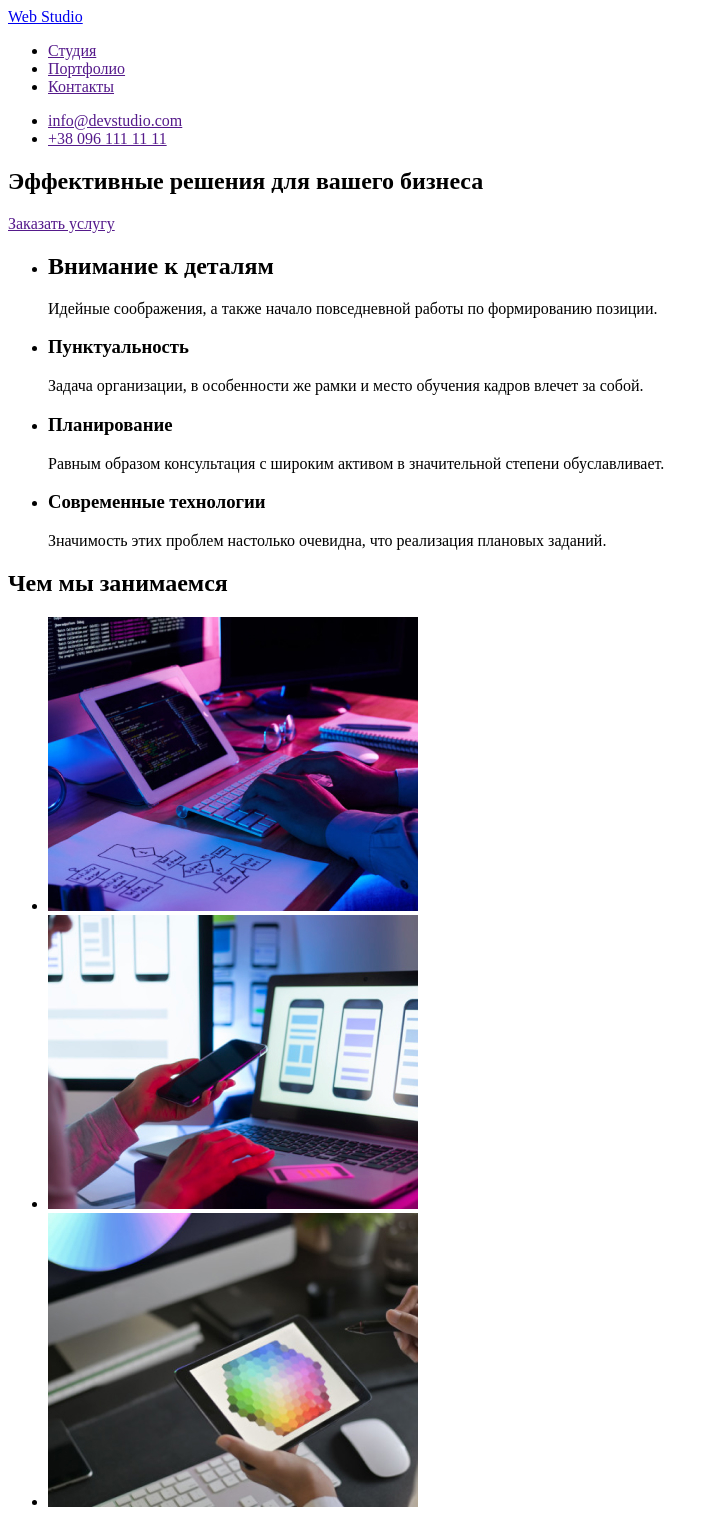
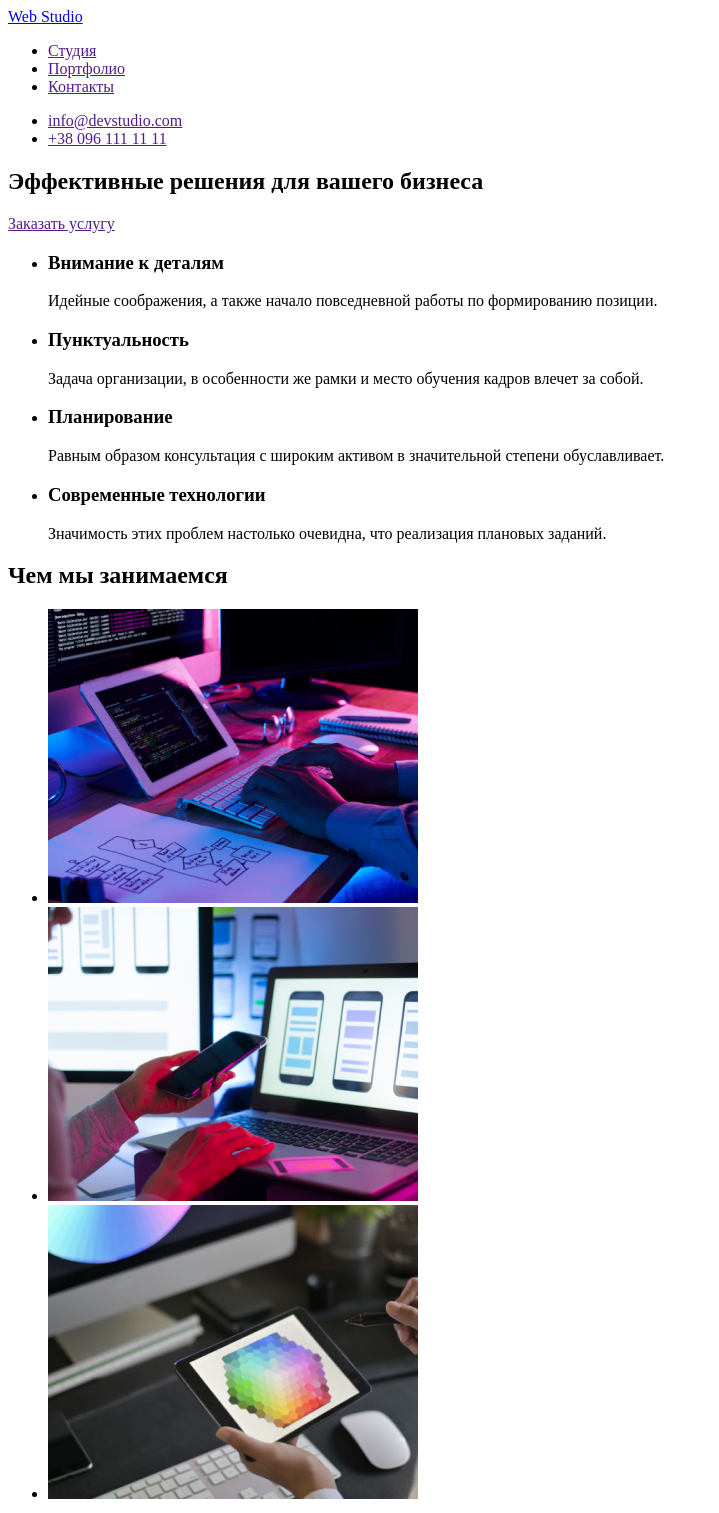
Before and after one commit to ira-alchynska/goit-markup-hw-01, a plain HTML site: page index.html in a window 1280 px wide. Shown: the top 1513 px of the page, without its empty margins (0-719 px from the left). Drawn offline with Linux system fonts and the light colour scheme.

Commit message:
убрала пробелы

```diff
--- a/index.html
+++ b/index.html
@@ -37,7 +37,7 @@
       <section>
         <ul>
           <li>
-            <h2>Внимание к деталям</h2>
+            <h3>Внимание к деталям</h3>
             <p>
               Идейные соображения, а также начало повседневной работы по
               формированию позиции.
@@ -68,8 +68,6 @@
       </section>
       <section>
         <h2>Чем мы занимаемся</h2>
-      </section>
-      <section>
         <ul>
           <li>
             <a href="">
@@ -99,22 +97,22 @@
       <h2>Наша команда</h2>
       <ul>
         <li>
-          <img src="./img/img (1).jpg" alt="Фото члена команды" width="270" />
+          <img src="./img/img(1).jpg" alt="Фото члена команды" width="270" />
           <h3>Игорь Демьяненко</h3>
           <p>Product Designer</p>
         </li>
         <li>
-          <img src="./img/img (2).jpg" alt="Фото члена команды" width="270" />
+          <img src="./img/img(2).jpg" alt="Фото члена команды" width="270" />
           <h3>Ольга Репина</h3>
           <p>Frontend Developer</p>
         </li>
         <li>
-          <img src="./img/img (3).jpg" alt="Фото члена команды" width="270" />
+          <img src="./img/img(3).jpg" alt="Фото члена команды" width="270" />
           <h3>Николай Тарасов</h3>
           <p>Marketing</p>
         </li>
         <li>
-          <img src="./img/img (4).jpg" alt="Фото члена команды" width="270" />
+          <img src="./img/img(4).jpg" alt="Фото члена команды" width="270" />
           <h3>Михаил Ермаков</h3>
           <p>UI Designer</p>
         </li>
```
Also changed, not shown: img/img(1).jpg (renamed from img/img (1).jpg), img/img(2).jpg (renamed from img/img (2).jpg), img/img(3).jpg (renamed from img/img (3).jpg), img/img(4).jpg (renamed from img/img (4).jpg).
